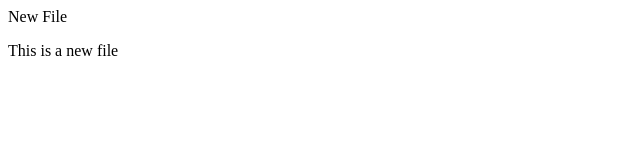
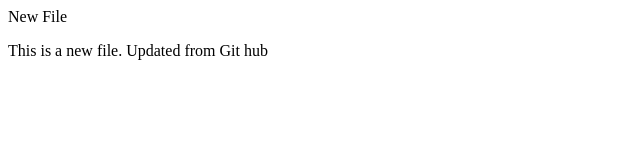
Before and after one commit to SreekumarPillai/sreekumarpillai.github.io, a plain HTML site: page NewFile.html in a window 1280 px wide. Shown: the whole page, without its empty margins (0-640 px from the left). Drawn offline with Linux system fonts and the light colour scheme.

Commit message:
Update NewFile.html from git hub

```diff
--- a/NewFile.html
+++ b/NewFile.html
@@ -1,6 +1,6 @@
 <html>
     <head>New File</head>
     <body>
-        <p>This is a new file</p>
+        <p>This is a new file. Updated from Git hub</p>
     </body>
 </html>
```
